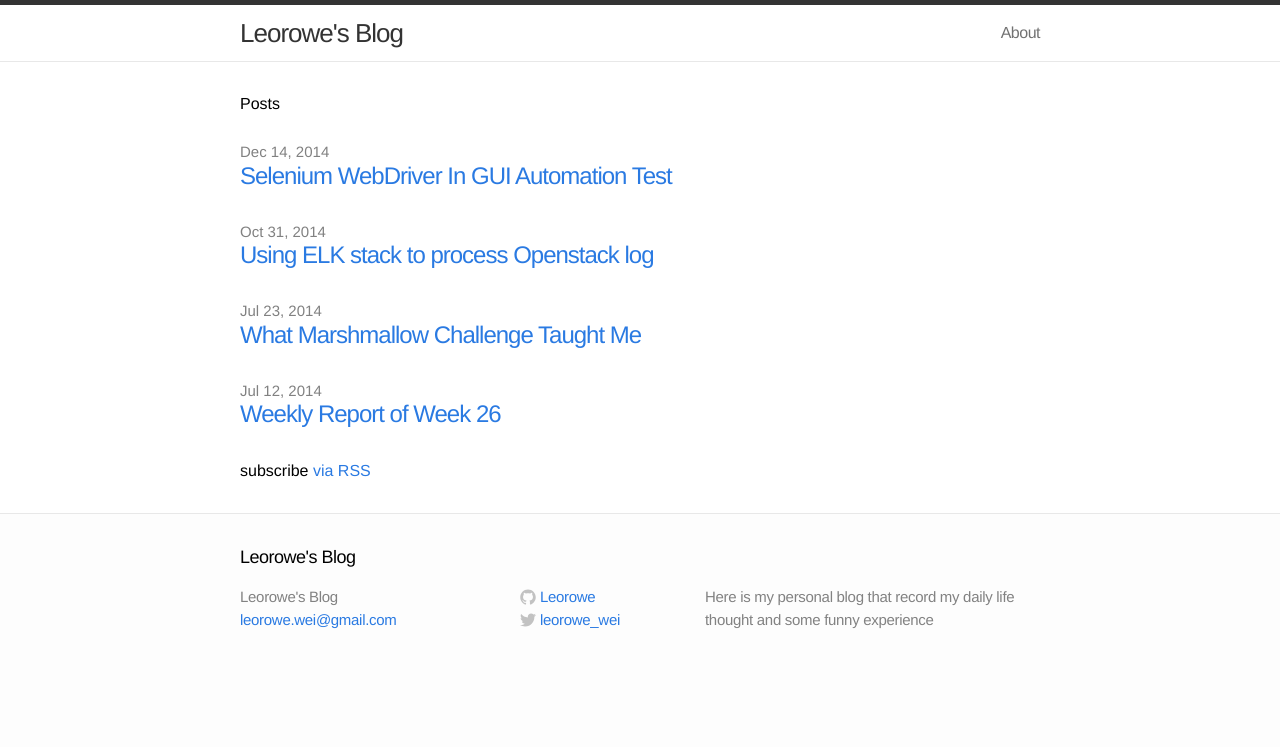
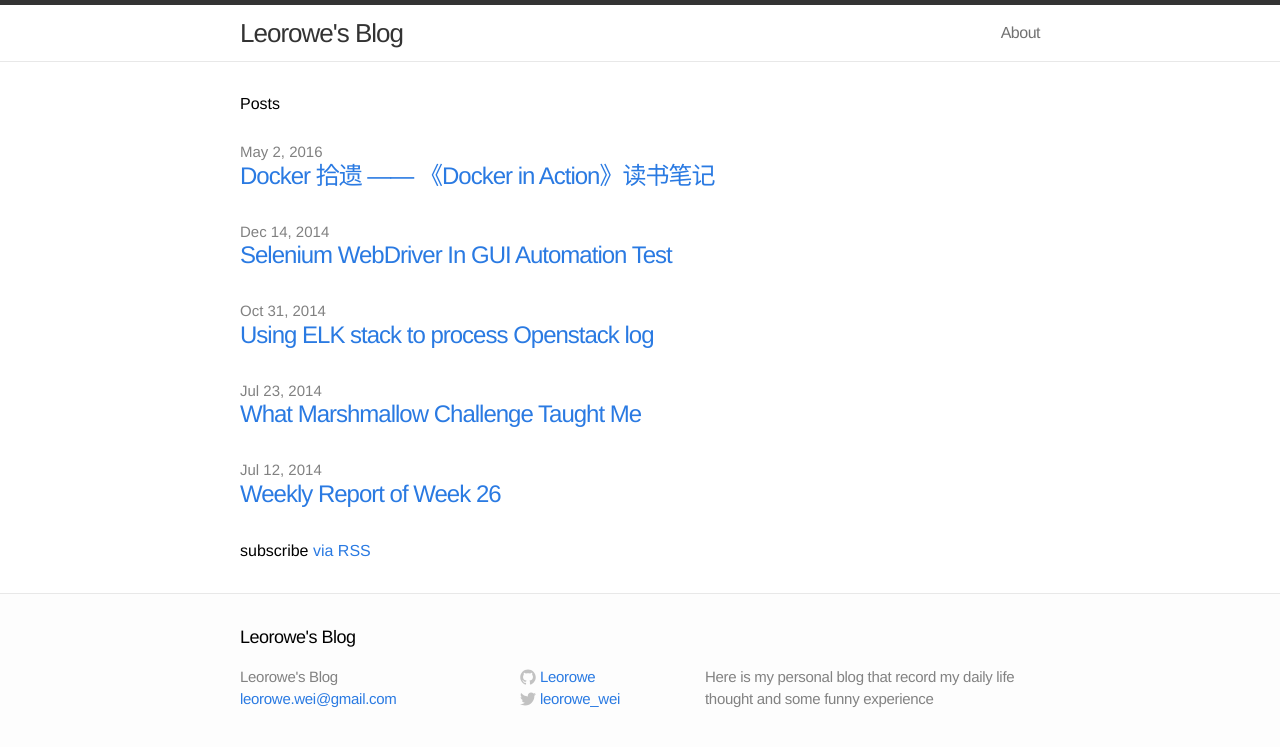
Before and after one commit to Leorowe/leorowe.github.io, a Jekyll site: the page built from index.html, in a window 1280 px wide. Shown: the top 747 px of the page. Built offline with Jekyll 4.4.1, drawn with Linux system fonts in a browser that asks for light colours; part of the change alters nothing that is shown.

Commit message:
Docker 拾遗开篇

```diff
--- a/_posts/2014-10-31-Using-ELK-stack-to-process-Openstack-log.markdown
+++ b/_posts/2014-10-31-Using-ELK-stack-to-process-Openstack-log.markdown
@@ -73,7 +73,7 @@ Here we use docker to run ELK stack.You can check this [post](http://datapsyche.
 
 `docker run -d -p 80:80 -p 3333:3333 -p 3334:3334 -p 9200:9200 cyberabis/docker-elkauto /elk_start.sh`
 
-###Logstash workflow
+### Logstash workflow
 
 	|---------|         |----------|       |----------|
 	|  Input  |  ------>|  Filter  |------>|  Output  |
--- /dev/null
+++ b/_posts/2016-05-02-Docker-In-Action.markdown
@@ -0,0 +1,11 @@
+---
+layout: post
+title: "Docker 拾遗 —— 《Docker in Action》读书笔记"
+date: 2016-05-02 18:18:29
+categories: Docker
+---
+
+ > All problems in computer science can be solved by another level of indirection, except of course for the problem of too many indirections."
+ >>-- <cite>David Wheeler</cite>
+
+Docker正提供了这样的一种抽象，抽象能大大简化复杂问题。比如对于安装软件，Docker 提供了开箱即用的解决方案。和传统的“绿色版”安装过程类似，你只需要关心要安装什么，而不是怎么装。如果你有处女座的洁癖的话，那对Docker 在卸载应用时的表现再喜欢不过了，因为你不用担心删除时会遗留下任何残留文件。你或许会好奇，为什么Docker的Logo 是一只拖着集装箱的大鲸鱼？我觉得这个Logo 很传神的表现了Docker的特点。集装箱为现代海运带来了革命性的变化，船长不必关心运输的是什么货物，船厂也不需要为货物做特殊的定制，而物流公司能很好的定量计算每次的运输能力。Docker 在软件交付上也展现这样的优越性，你不需要关心软件如何安装，开发者也不需要担心终端的运行环境，运维人员能快速的将产品顺准备上线。
```
